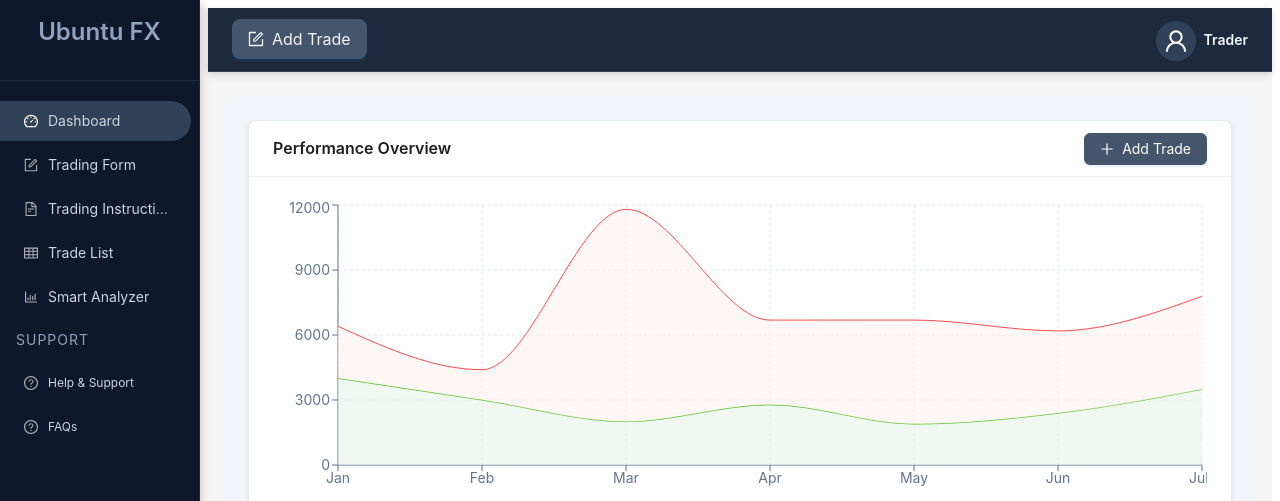
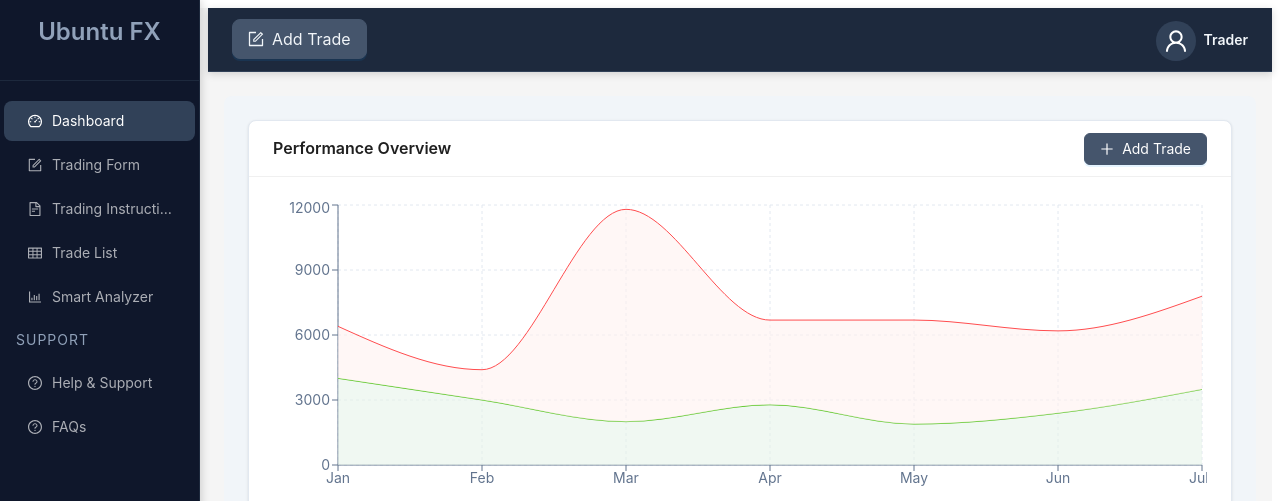
Before and after one commit to washington786/ubuntuFx, a React (Vite) app: page /dashboard in a window 1280 px wide. Shown: the top 501 px of the page. Built offline with nearby package versions, Linux system fonts and the light colour scheme.

Commit message:
added type fix to app page

```diff
--- a/src/App.tsx
+++ b/src/App.tsx
@@ -1,5 +1,5 @@
 import React, { useState } from 'react';
-import { BrowserRouter as Router, Routes, Route, Navigate } from 'react-router-dom';
+import { BrowserRouter as Router, Routes, Route, Navigate, useLocation, useNavigate } from 'react-router-dom';
 import { Layout, Menu, Button, Avatar, Dropdown, Space, Typography } from 'antd';
 import {
   DashboardOutlined,
@@ -13,8 +13,9 @@ import {
 } from '@ant-design/icons';
 import { motion } from 'framer-motion';
 import './App.css';
+import type { MenuProps } from 'antd';
 
-// Import page components
+//page components
 import Dashboard from './pages/Dashboard';
 import TradingForm from './pages/TradingForm';
 import TradingInstructions from './pages/TradingInstructions';
@@ -32,90 +33,96 @@ const { Title, Text } = Typography;
 const App: React.FC = () => {
   const [collapsed, setCollapsed] = useState(false);
   const [isLoggedIn, setIsLoggedIn] = useState(true);
-  const [currentPath, setCurrentPath] = useState('dashboard');
+
+  const location = useLocation();
+  const navigate = useNavigate();
 
   const handleLogout = () => {
     setIsLoggedIn(false);
+    navigate('/login');
   };
 
-  const userMenu = (
-    <Menu>
-      <Menu.Item key="profile" icon={<UserOutlined />}>
-        Profile
-      </Menu.Item>
-      <Menu.Item key="settings" icon={<UserOutlined />}>
-        Settings
-      </Menu.Item>
-      <Menu.Divider />
-      <Menu.Item key="logout" icon={<LogoutOutlined />} onClick={handleLogout}>
-        Logout
-      </Menu.Item>
-    </Menu>
-  );
+  const userMenu: MenuProps = {
+    items: [
+      {
+        key: 'profile',
+        icon: <UserOutlined />,
+        label: 'Profile',
+      },
+      {
+        key: 'settings',
+        icon: <UserOutlined />,
+        label: 'Settings',
+      },
+      {
+        type: 'divider',
+      },
+      {
+        key: 'logout',
+        icon: <LogoutOutlined />,
+        label: 'Logout',
+        onClick: handleLogout,
+      },
+    ],
+  };
 
-  const menuItems = [
+  const menuItems: MenuProps['items'] = [
     {
-      key: 'dashboard',
+      key: '/dashboard',
       icon: <DashboardOutlined />,
       label: 'Dashboard',
-      path: '/dashboard'
     },
     {
-      key: 'trading-form',
+      key: '/trading-form',
       icon: <FormOutlined />,
       label: 'Trading Form',
-      path: '/trading-form'
     },
     {
-      key: 'instructions',
+      key: '/instructions',
       icon: <FileTextOutlined />,
       label: 'Trading Instructions',
-      path: '/instructions'
     },
     {
-      key: 'trade-list',
+      key: '/trade-list',
       icon: <TableOutlined />,
       label: 'Trade List',
-      path: '/trade-list'
     },
     {
-      key: 'smart-analyzer',
+      key: '/smart-analyzer',
       icon: <BarChartOutlined />,
       label: 'Smart Analyzer',
-      path: '/smart-analyzer'
-    }
-  ];
-
-  const supportItems = [
+    },
     {
-      key: 'help',
+      key: 'support-group',
+      type: 'group',
+      label: 'SUPPORT',
+      children: [
+        {
+          key: '/help',
           icon: <QuestionCircleOutlined />,
           label: 'Help & Support',
-      path: '/help'
         },
         {
-      key: 'faqs',
+          key: '/faqs',
           icon: <QuestionCircleOutlined />,
           label: 'FAQs',
-      path: '/faqs'
-    }
+        },
+      ],
+    },
   ];
 
   if (!isLoggedIn) {
     return (
-      <Router>
       <Routes>
         <Route path="/login" element={<Login onLogin={() => setIsLoggedIn(true)} />} />
         <Route path="/register" element={<Register />} />
         <Route path="/recover-password" element={<PasswordRecovery />} />
         <Route path="*" element={<Navigate to="/login" replace />} />
       </Routes>
-      </Router>
     );
   }
 
   return (
-    <Router>
     <Layout style={{ minHeight: '100vh' }}>
       <Sider
         collapsible
@@ -147,40 +154,14 @@ const App: React.FC = () => {
         <Menu
           theme="dark"
           mode="inline"
-            selectedKeys={[currentPath]}
-            onClick={({ key }) => setCurrentPath(key)}
+          selectedKeys={[location.pathname]}
+          items={menuItems}
+          onClick={({ key }) => navigate(key)}
           style={{
             background: 'transparent',
             border: 'none'
           }}
-          >
-            {menuItems.map(item => (
-              <Menu.Item
-                key={item.key}
-                icon={item.icon}
-                style={{
-                  margin: '4px 0',
-                  borderRadius: '0 20px 20px 0'
-                }}
-              >
-                <a href={item.path} style={{ color: '#cad5e2' }}>{item.label}</a>
-              </Menu.Item>
-            ))}
-            <Menu.ItemGroup title="Support" style={{ color: '#90a1b9', fontSize: '12px' }}>
-              {supportItems.map(item => (
-                <Menu.Item
-                  key={item.key}
-                  icon={item.icon}
-                  style={{
-                    margin: '4px 0',
-                    borderRadius: '0 20px 20px 0'
-                  }}
-                >
-                  <a href={item.path} style={{ color: '#cad5e2' }}>{item.label}</a>
-                </Menu.Item>
-              ))}
-            </Menu.ItemGroup>
-          </Menu>
+        />
       </Sider>
 
       <Layout className="site-layout" style={{ marginLeft: collapsed ? 80 : 200 }}>
@@ -206,7 +187,7 @@ const App: React.FC = () => {
                 }}
                 onMouseEnter={e => e.currentTarget.style.background = '#62748e'}
                 onMouseLeave={e => e.currentTarget.style.background = '#45556c'}
-                  onClick={() => window.location.hash = '#/trading-form'}
+                onClick={() => navigate('/trading-form')}
               >
                 Add Trade
               </Button>
@@ -218,7 +199,7 @@ const App: React.FC = () => {
                 animate={{ opacity: 1, scale: 1 }}
                 transition={{ duration: 0.3, delay: 0.1 }}
               >
-                  <Dropdown overlay={userMenu} placement="bottomRight">
+                <Dropdown menu={userMenu} placement="bottomRight">
                   <Space style={{ cursor: 'pointer' }}>
                     <Avatar size="large" icon={<UserOutlined />} style={{ background: '#314158' }} />
                     <Text strong style={{ color: '#f1f5f9' }}>Trader</Text>
@@ -265,8 +246,13 @@ const App: React.FC = () => {
         </Layout.Footer>
       </Layout>
     </Layout>
-    </Router>
   );
 };
 
-export default App;
+const AppWrapper = () => (
+  <Router>
+    <App />
+  </Router>
+);
+
+export default AppWrapper;
```
Lines whose indentation alone changed are shown as unchanged.
